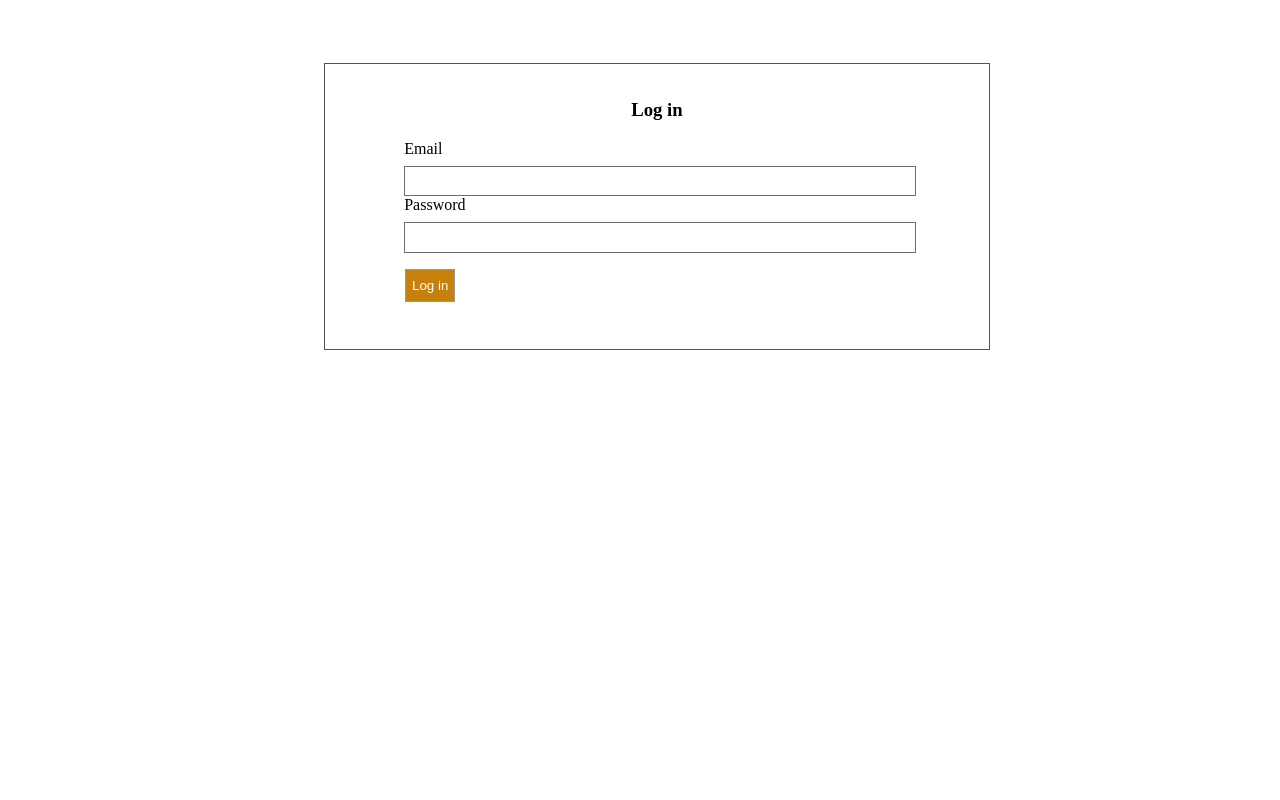
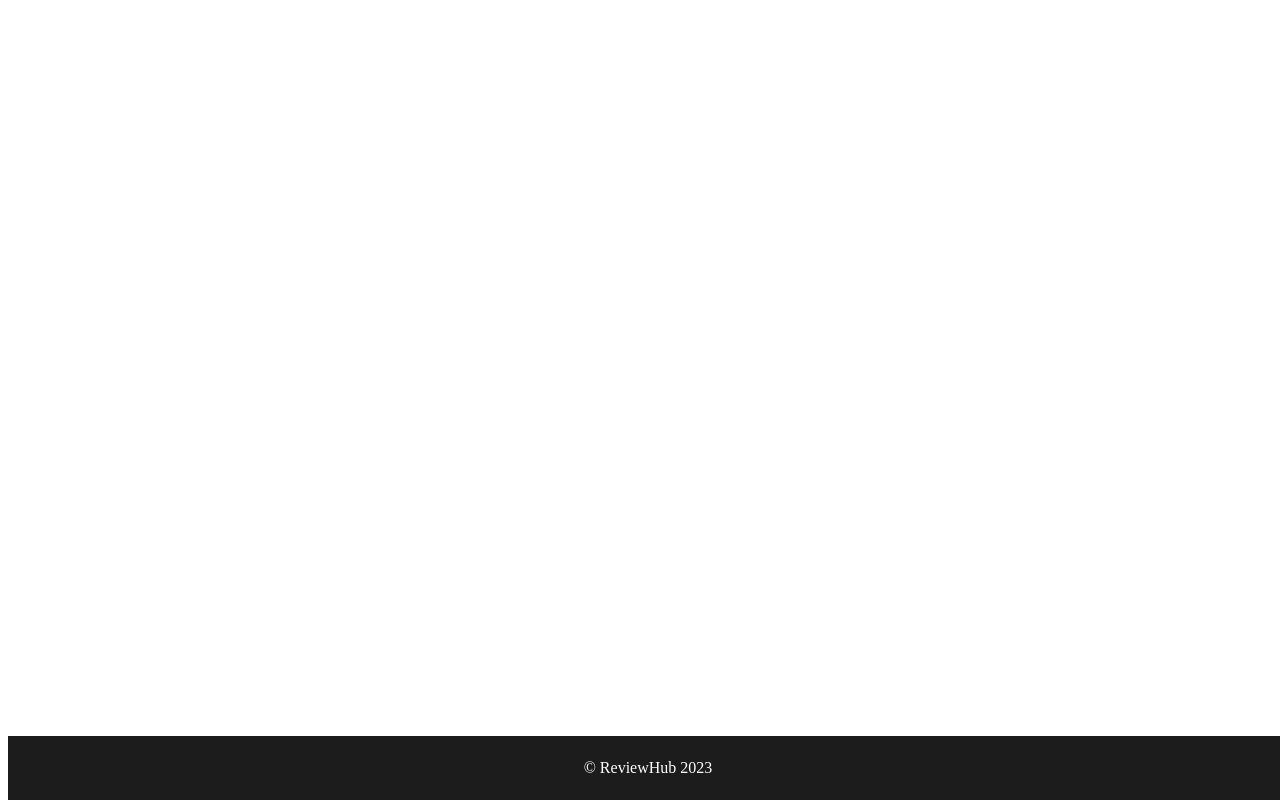
Before and after one commit to Iano-theDev/review-hub, an Angular app in the folder reviewHub/: page / in a window 1280 px wide. Built offline with nearby package versions, Linux system fonts and the light colour scheme.

Commit message:
update: update shared components, add footer

```diff
--- a/reviewHub/src/app/app.component.html
+++ b/reviewHub/src/app/app.component.html
@@ -1 +1 @@
-<app-login></app-login>
+<app-footer></app-footer>
--- a/reviewHub/src/app/app.module.ts
+++ b/reviewHub/src/app/app.module.ts
@@ -5,6 +5,7 @@ import { AppRoutingModule } from './app-routing.module';
 import { AppComponent } from './app.component';
 import { LoginComponent } from "./features/auth/login/login.component";
 import { SignUpComponent } from "./features/auth/sign-up/sign-up.component";
+import { FooterComponent } from "./shared/components/footer/footer.component";
 
 @NgModule({
     declarations: [
@@ -16,7 +17,8 @@ import { SignUpComponent } from "./features/auth/sign-up/sign-up.component";
         BrowserModule,
         AppRoutingModule,
         LoginComponent,
-        SignUpComponent
+        SignUpComponent,
+        FooterComponent
     ]
 })
 export class AppModule { }
--- a/reviewHub/src/app/shared/components/footer/footer.component.css
+++ b/reviewHub/src/app/shared/components/footer/footer.component.css
@@ -0,0 +1,12 @@
+.container{
+    width: 100%;
+    height: 4em;
+    color: #fff;
+    background: #1c1c1c;
+    display: flex;
+    justify-content: center;
+    align-items: center;
+    font-family: 'poppins';
+    position: absolute;
+    bottom: 0;
+}
--- a/reviewHub/src/app/shared/components/footer/footer.component.html
+++ b/reviewHub/src/app/shared/components/footer/footer.component.html
@@ -1 +1,3 @@
-<p>footer works!</p>
+<div class="container">
+    <p>&copy; ReviewHub 2023</p>
+</div>
```
